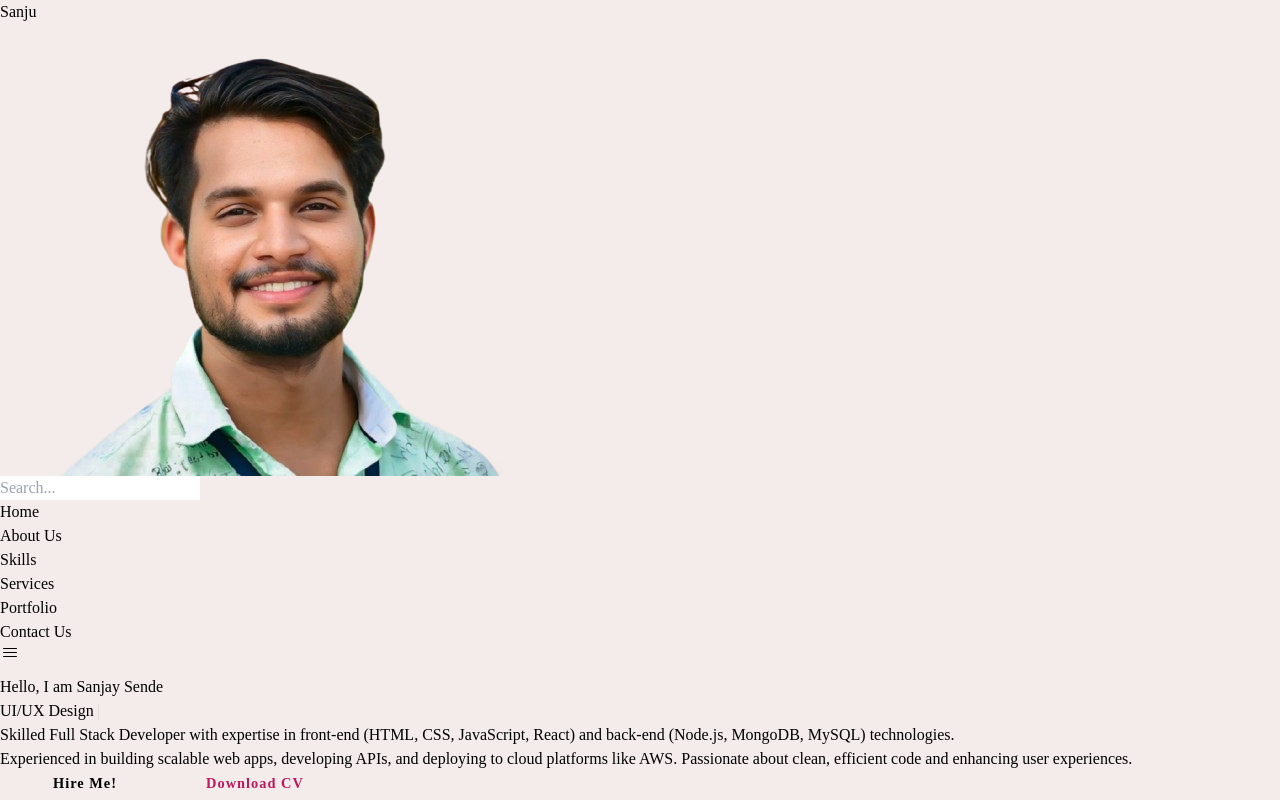
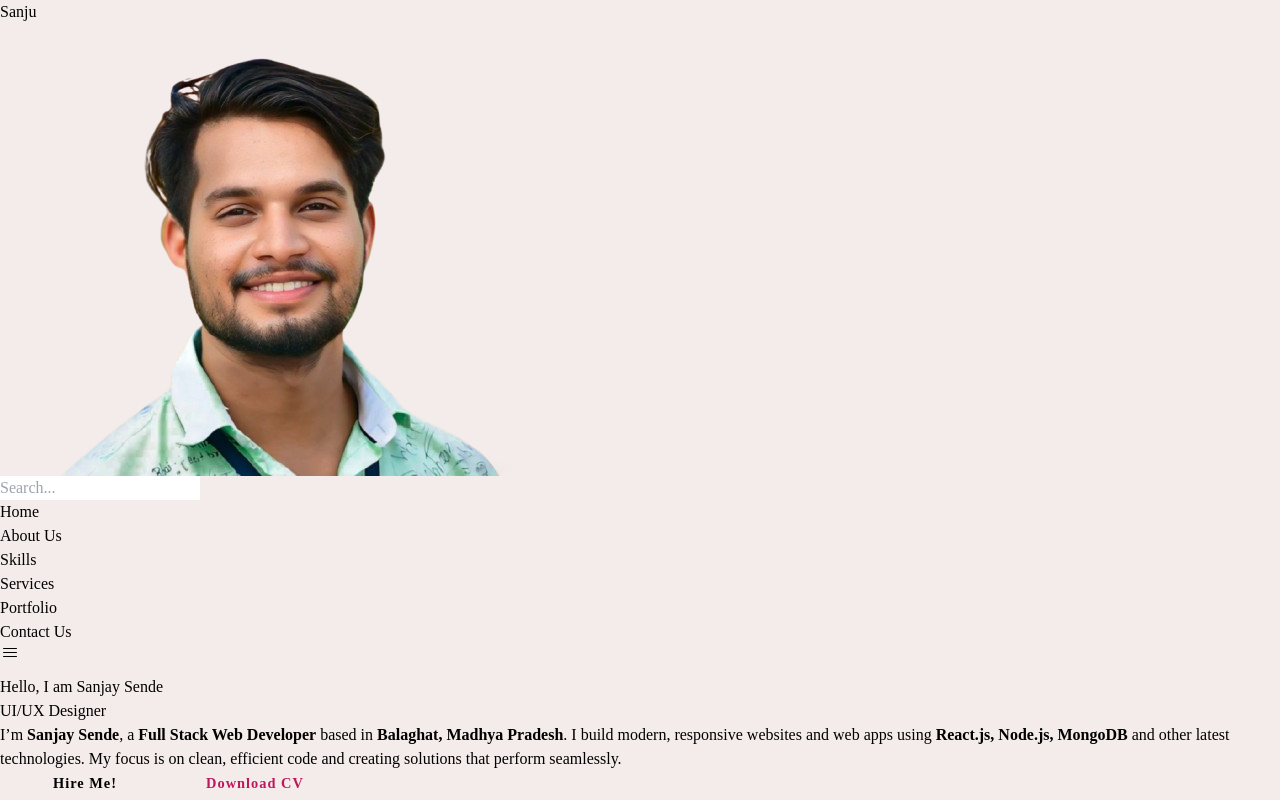
Before and after one commit to Sanjusende/Sanjay-sportfolio, a React (Vite) app: page / in a window 1280 px wide. Shown: the top 800 px of the page. Built offline with nearby package versions, Linux system fonts and the light colour scheme.

Commit message:
updated portfolio

```diff
--- a/index.html
+++ b/index.html
@@ -5,6 +5,11 @@
     <link rel="icon" type="image/svg+xml" href="./src/assets/sanju.png" />
     <meta name="viewport" content="width=device-width, initial-scale=1.0" />
     <title>Sanjay Sende Web Developer</title>
+    <title>Sanjay Sende | Web Developer Portfolio</title>
+<meta name="description" content="Sanjay Sende - Full Stack & Frontend Developer specializing in React.js, Node.js, Tailwind CSS. View my projects, skills, and experience.">
+<meta name="keywords" content="Web Developer, Frontend Developer, Full Stack Developer, React Developer, Node.js Developer, Portfolio, Sanjay Sende">
+<meta name="author" content="Sanjay Sende">
+
   </head>
   <body>
     <div id="root"></div>
--- a/src/App.css
+++ b/src/App.css
@@ -20,6 +20,9 @@
     Height:100%;
     background-color: var(--bg-color);
     overflow-wrap: inherit;
+
+  overflow-x: hidden;
+
 
     }
 
--- a/src/Components/AboutUs.jsx
+++ b/src/Components/AboutUs.jsx
@@ -67,7 +67,7 @@ const techData = [
 
 const EducationAndCertificates = () => {
   return (
-    <section className="container mt-28 mx-auto p-4 rounded-lg shadow-md overflow-y-auto flex flex-col gap-12">
+    <section className="container mt-28 overflow-x-hidden p-4 rounded-lg shadow-md overflow-y-auto flex flex-col gap-12">
 
       {/* Heading */}
       <motion.h1
--- a/src/Components/Hero.jsx
+++ b/src/Components/Hero.jsx
@@ -5,7 +5,7 @@ import sanju from '../assets/sanju.png';
 
 const Hero = () => {
   return (
-    <div className="head lg:mt-5 mt-28 font-serif">
+    <div className="head lg:mt-9 mt-[5.7rem]  font-serif">
       {/* Home Section Start */}
       <section id="Home" className="bg-[var(--bg-color)] dark:text-gray-100">
         <div className="container mx-auto flex flex-col justify-center sm:py-12 lg:py-24 lg:flex-row lg:justify-evenly">
@@ -23,16 +23,16 @@ const Hero = () => {
               whileInView={{ opacity: 1, y: 0 }}
               transition={{ duration: 0.6, delay: 0.2 }}
             >
-              Hello, I am Sanjay Sende
+              <h1>Hello, I am Sanjay Sende</h1>
             </motion.h3>
 
             <motion.h1
-              className="lg:text-4xl text-[3rem] mb-4 text-[var(--orange-color)] font-bold"
+              className="lg:text-4xl text-4xl mb-2 text-[var(--orange-color)] font-bold"
               initial={{ opacity: 0, y: -20 }}
               whileInView={{ opacity: 1, y: 0 }}
               transition={{ duration: 0.6, delay: 0.4 }}
             >
-              <Typewriter
+              <Typewriter className="text-xl lg:text-5xl"
                 words={['Full Stack Developer', 'UI/UX Designer']}
                 loop={true}
                 cursor
@@ -49,9 +49,14 @@ const Hero = () => {
               whileInView={{ opacity: 1 }}
               transition={{ duration: 0.8, delay: 0.6 }}
             >
-              Skilled Full Stack Developer with expertise in front-end (HTML, CSS, JavaScript, React) and back-end (Node.js, MongoDB, MySQL) technologies.
-              <br className="hidden md:inline lg:hidden" />
-              Experienced in building scalable web apps, developing APIs, and deploying to cloud platforms like AWS. Passionate about clean, efficient code and enhancing user experiences.
+
+<p className="mt-4 text-xl lg:text-2xl text-gray-700 dark:text-gray-300">
+  I’m <strong>Sanjay Sende</strong>, a <strong>Full Stack Web Developer</strong> based in
+  <strong> Balaghat, Madhya Pradesh</strong>. I build modern, responsive websites and web apps
+  using <strong>React.js, Node.js, MongoDB</strong> and other latest technologies. My focus is on
+  clean, efficient code and creating solutions that perform seamlessly.
+</p>
+
             </motion.p>
 
             {/* Buttons */}
```
Also changed, not shown: src/Pages/Home.jsx (line endings or trailing spaces).
